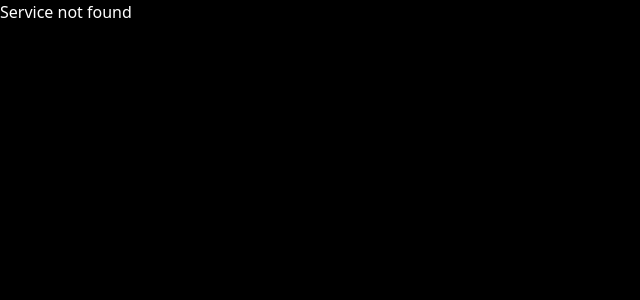
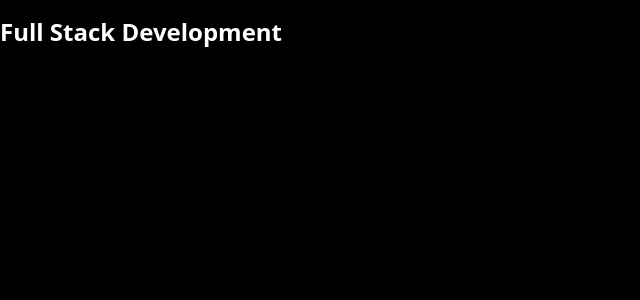
Before and after one commit to FarhanDevelopeir/services-app, a React (Vite) app: page /services/1 in a window 1280 px wide. Before the commit this address had no page. Shown: the top 300 px of the page, without its empty margins (0-640 px from the left). Built offline with nearby package versions, Linux system fonts and the light colour scheme.

Commit message:
new chnages

```diff
--- a/src/Components/service-pages/ServivesDetails.jsx
+++ b/src/Components/service-pages/ServivesDetails.jsx
@@ -1,4 +1,4 @@
-import {React, useEffect} from 'react'
+import { React, useEffect } from 'react'
 import services from "../../data/data.json";
 import { useParams } from 'react-router-dom';
 
@@ -9,24 +9,25 @@ import { useParams } from 'react-router-dom';
 const ServivesDetails = () => {
   const { id } = useParams();
   console.log(id);
-    // console.log(services.Services);
-    const get= services.Services
+  const get = services.Services
   console.log(get);
-    const serve = get.find((item) => item.id === id);
+  const serve = get.find((item) => item.id === parseInt(id)); // if id should be a number
   console.log(serve);
 
 
   if (!serve) {
     return <div className=' text-white'>Service not found</div>;
-      }
-
+  } else {
     return (
       <div>
         {/* <div dangerouslySetInnerHTML={createMarkup(service.icon)} className="" /> */}
-        <h1 className="my-4 text-xl font-semibold sm:text-2xl ">{serve.title}</h1>
+        <h1 className="my-4 text-white text-xl font-semibold sm:text-2xl ">{serve.title}</h1>
         <p>{serve.description}</p>
       </div>
     )
   }
 
+
+}
+
 export default ServivesDetails
```
Lines whose indentation alone changed are shown as unchanged.
